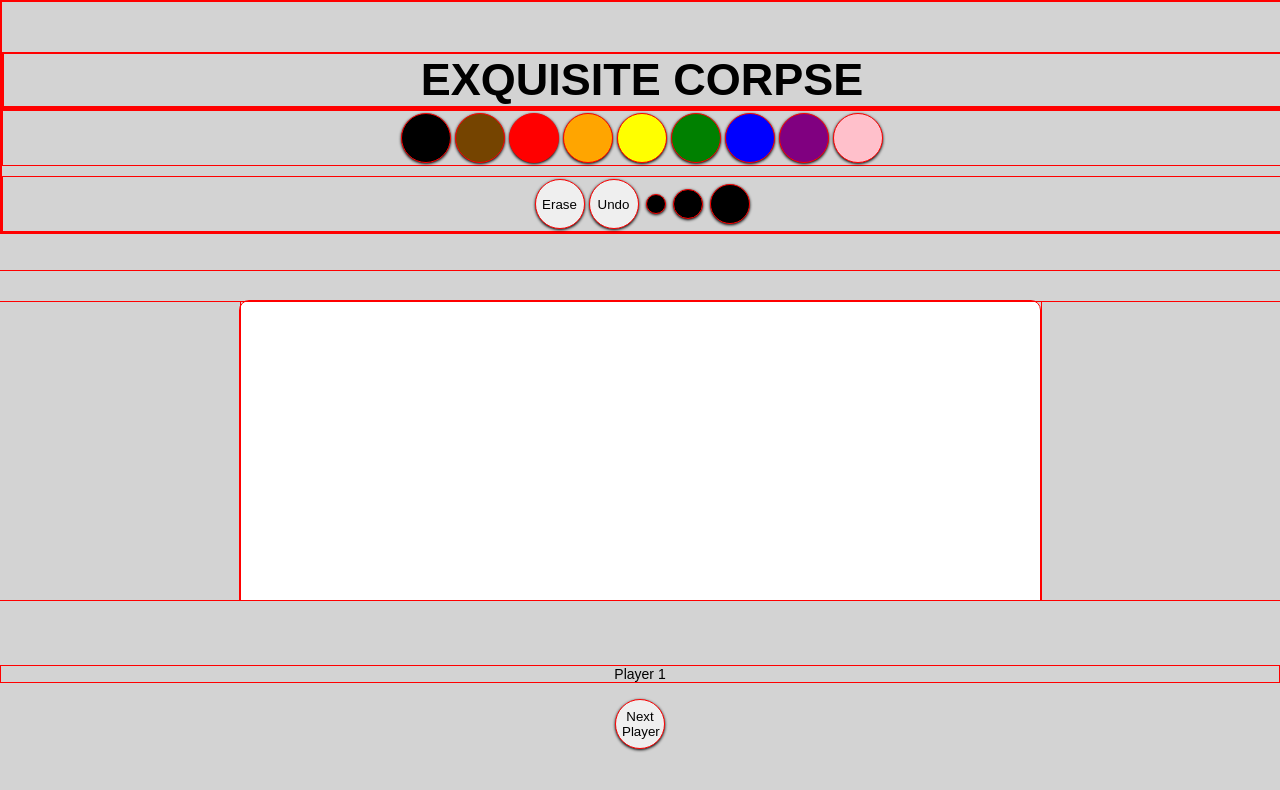
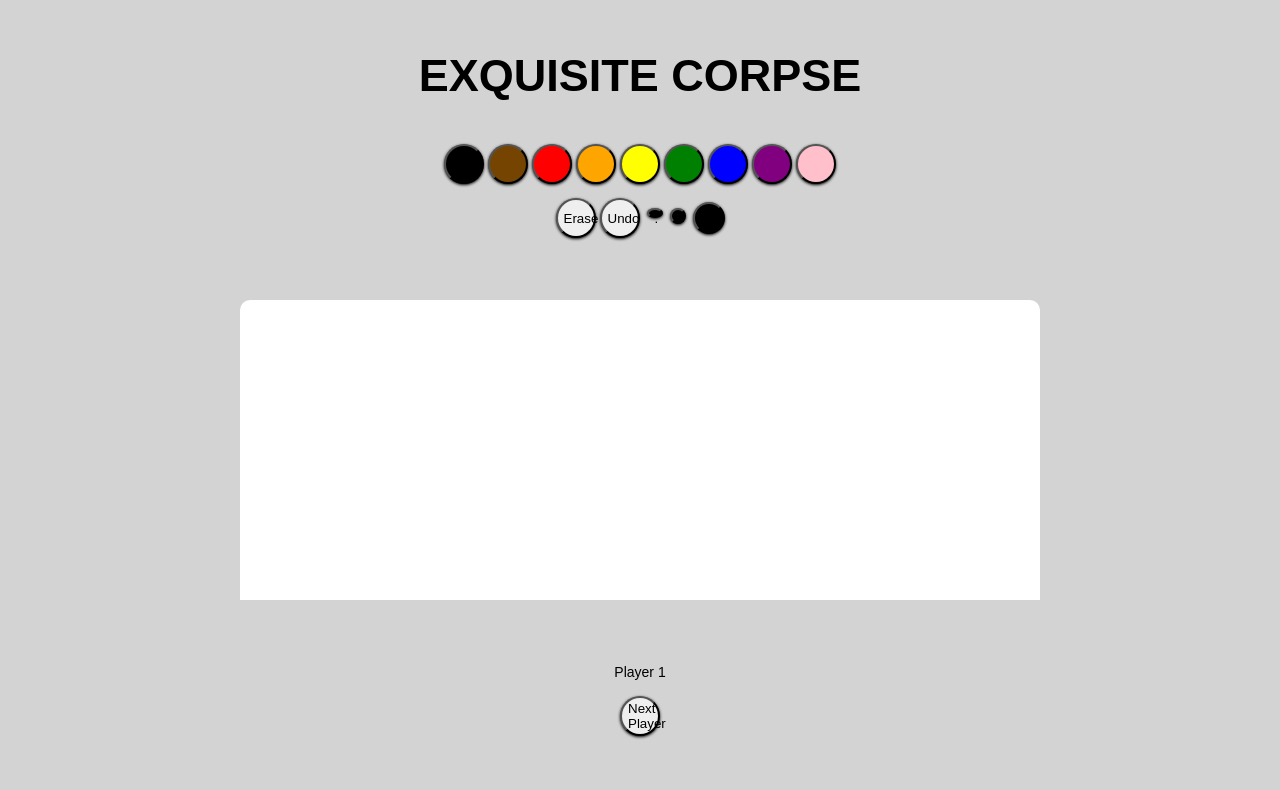
Before and after one commit to elizasohn/exquisite-corpse, a React (Create React App) app: page / in a window 1280 px wide. Shown: the top 790 px of the page. Built offline with nearby package versions, Linux system fonts and the light colour scheme.

Commit message:
add more styling

```diff
--- a/src/App.css
+++ b/src/App.css
@@ -9,7 +9,7 @@ body {
   justify-content: center;
 }
 * {
-  border: 1px solid red;
+  /* border: 1px solid red; */
 }
 
 h2 {
@@ -33,12 +33,14 @@ h2 {
   z-index: 1;
   justify-content: center;
   padding-top: 50px;
+  padding-bottom: 40px;
   /* top: 0; */
 }
 
 .toolbar {
   width: 100%;
   z-index: 1;
+  padding-bottom: 30px;
 }
 .drawArea2 {
   width: 800px;
@@ -72,8 +74,8 @@ button {
   border: px solid black;
   /* padding: 20px; */
   display: inline-block;
-  height: 50px;
-  width: 50px;
+  height: 40px;
+  width: 40px;
   margin: 2px;
   box-shadow: 0px 1px 3px black;
 }
@@ -119,22 +121,22 @@ button {
 }
 
 .sm {
-  height: 20px;
-  width: 20px;
+  height: 10px;
+  width: 10px;
   margin-left: 5px;
   background-color: black;
 }
 
 .md {
-  height: 30px;
-  width: 30px;
+  height: 16px;
+  width: 16px;
   margin-left: 5px;
   background-color: black;
 }
 
 .lg {
-  height: 40px;
-  width: 40px;
+  height: 32px;
+  width: 32px;
   margin-left: 5px;
   background-color: black;
 }
```
